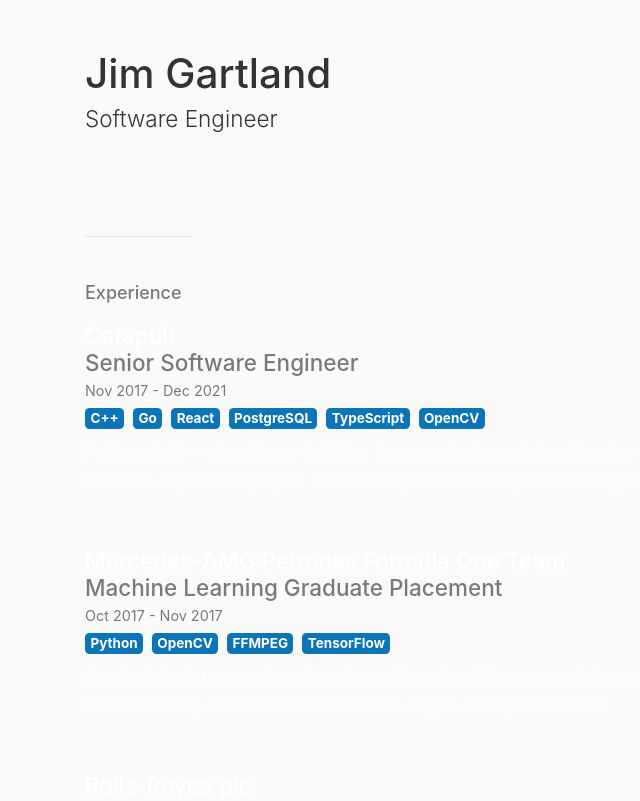
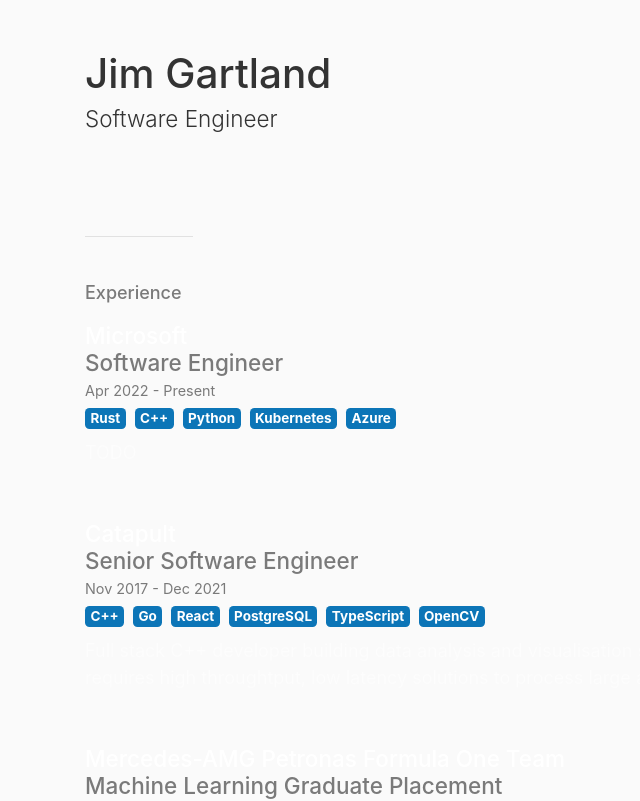
Before and after one commit to jim-og/danube.io, a React (Create React App) app: page / in a window 1280 px wide. Shown: the top 801 px of the page, without its empty margins (0-640 px from the left). Built offline with nearby package versions, Linux system fonts and the light colour scheme.

Commit message:
Add Microsoft section

```diff
--- a/src/components/sections/Career.tsx
+++ b/src/components/sections/Career.tsx
@@ -5,6 +5,21 @@ const Career = () => {
   return (
     <Fragment>
       <h2>Experience</h2>
+      <SectionItem
+        {...{
+          header: 'Microsoft',
+          subHeader: 'Software Engineer',
+          dates: 'Apr 2022 - Present',
+          paragraph: `TODO`,
+          badges: [
+            'Rust',
+            'C++',
+            'Python',
+            'Kubernetes',
+            'Azure',
+          ],
+        }}
+      />
       <SectionItem
         {...{
           header: 'Catapult',
```
